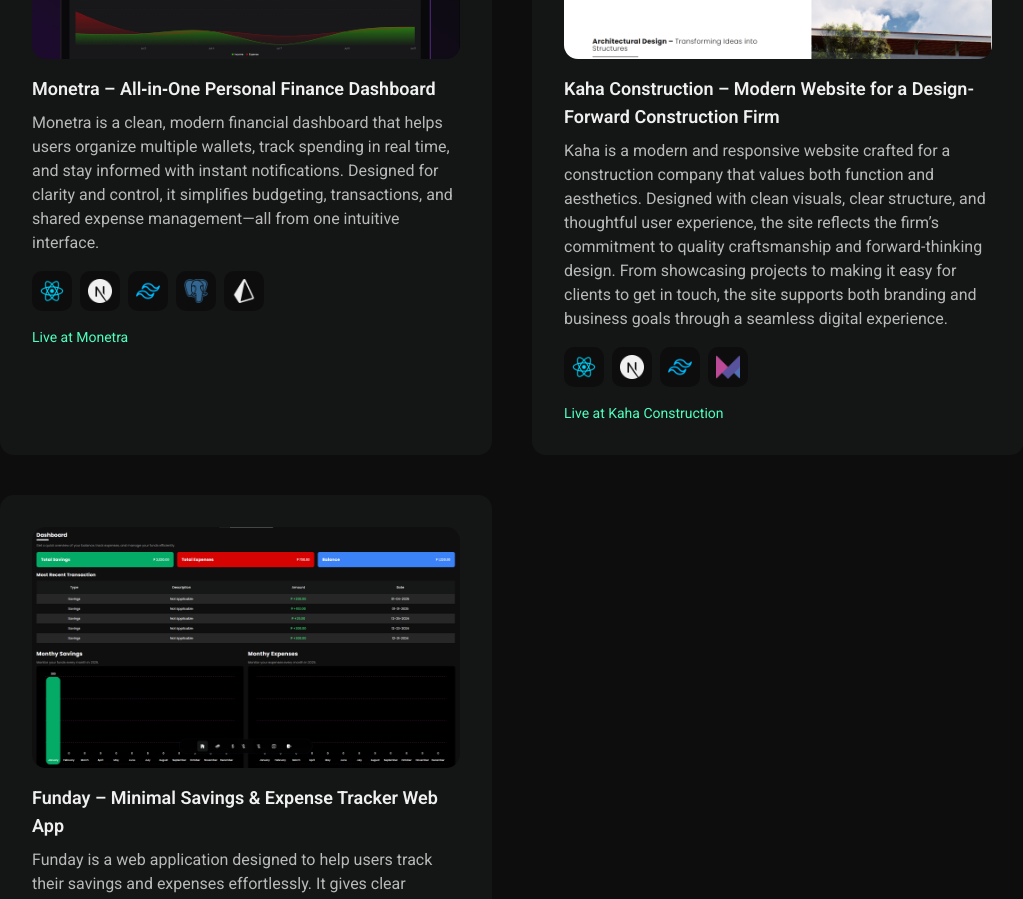
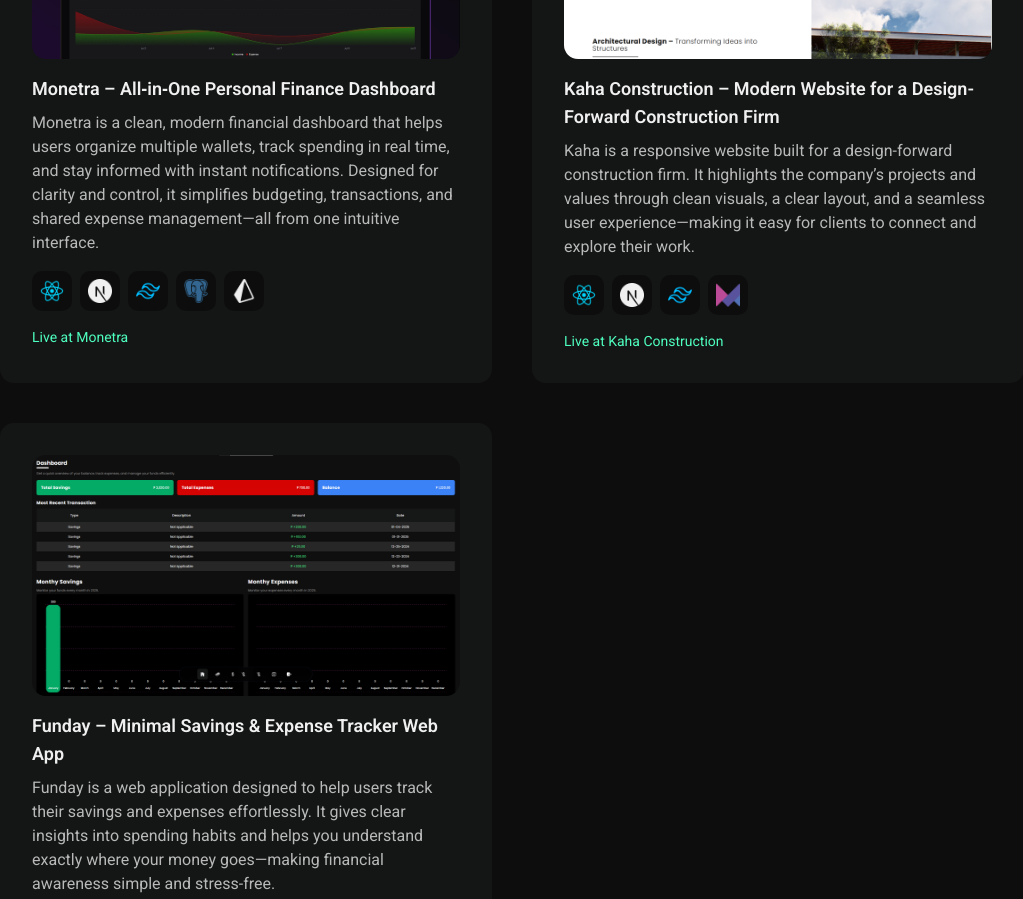
Before and after one commit to kevsuxdev/portfolio-v3, a Next.js app: page / in a window 1280 px wide. Shown: the part 1340-2239 px from the top of the page, without its empty margins (128-1151 px from the left). Built offline with nearby package versions, Linux system fonts and the light colour scheme; a web font is replaced by a local one.

Commit message:
changes in wordings

```diff
--- a/constant/index.ts
+++ b/constant/index.ts
@@ -34,7 +34,7 @@
     title:
       'Kaha Construction – Modern Website for a Design-Forward Construction Firm',
     description:
-      'Kaha is a modern and responsive website crafted for a construction company that values both function and aesthetics. Designed with clean visuals, clear structure, and thoughtful user experience, the site reflects the firm’s commitment to quality craftsmanship and forward-thinking design. From showcasing projects to making it easy for clients to get in touch, the site supports both branding and business goals through a seamless digital experience.',
+      'Kaha is a responsive website built for a design-forward construction firm. It highlights the company’s projects and values through clean visuals, a clear layout, and a seamless user experience—making it easy for clients to connect and explore their work.',
     technologies: [
       images.react,
       images.next,
```
